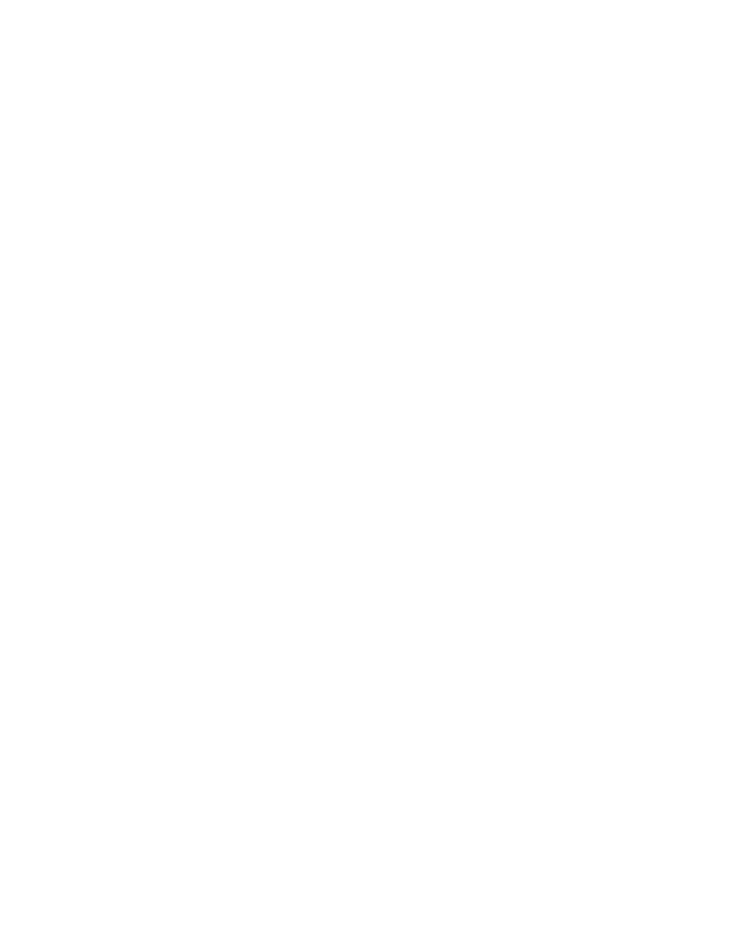
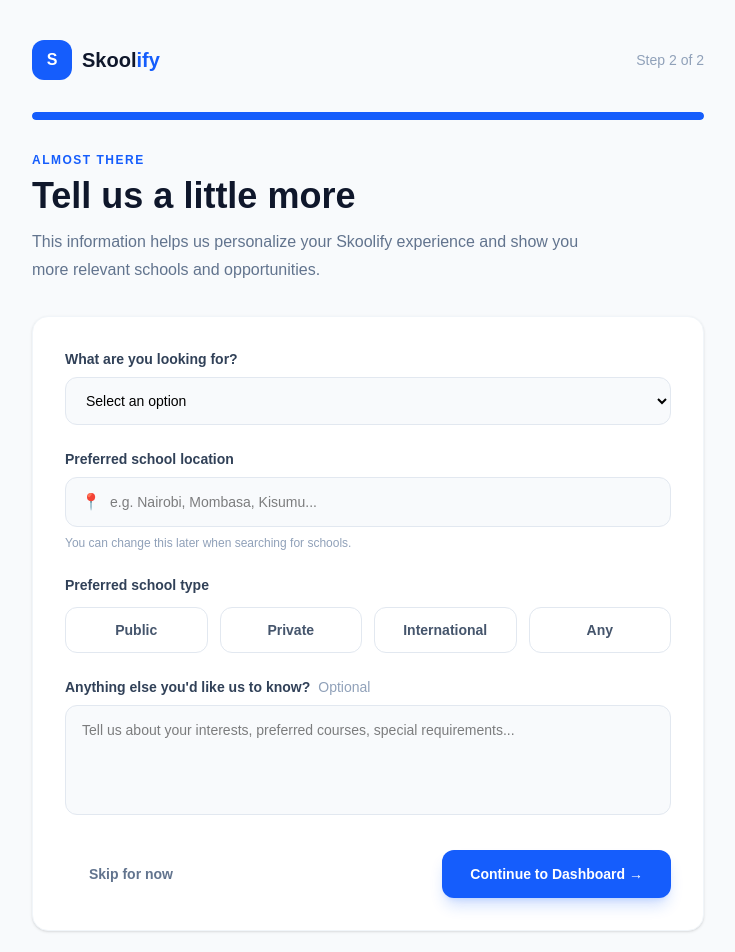
Before and after one commit to venusnamsya/Skoolify, a React (Vite) app: page /onboarding/additional in a window 1280 px wide. Before the commit this address had no page. Shown: the top 952 px of the page, without its empty margins (272-1007 px from the left). Before the commit the page ends 800 px from the top, so only its background shows below. Built offline with nearby package versions, Linux system fonts and the light colour scheme.

Commit message:
Additional information page creation

```diff
--- a/src/App.jsx
+++ b/src/App.jsx
@@ -4,6 +4,7 @@
 import Login from "./Pages/Public/Login";
 import Register from "./Pages/Public/Register";
 import RequiredInfo from "./Pages/Onboarding/RequiredInfo";
+import AdditionalInformation from "./Pages/Onboarding/AdditionalInformation";
 
 function App() {
   return (
@@ -19,6 +20,10 @@
           path="/onboarding/required"
           element={<RequiredInfo />}
         />
+        <Route
+        path="onboarding/additional"
+        element={<AdditionalInformation/>}
+        />
       </Routes>
     </BrowserRouter>
   );
--- a/src/Pages/Onboarding/AdditionalInformation.jsx
+++ b/src/Pages/Onboarding/AdditionalInformation.jsx
@@ -0,0 +1,220 @@
+import { useState } from "react";
+import { useNavigate } from "react-router-dom";
+
+function AdditionalInfo() {
+  const navigate = useNavigate();
+
+  const [formData, setFormData] = useState({
+    schoolLevel: "",
+    preferredLocation: "",
+    schoolType: "",
+    interests: "",
+  });
+
+  const handleChange = (e) => {
+    setFormData({
+      ...formData,
+      [e.target.name]: e.target.value,
+    });
+  };
+
+  const handleSubmit = (e) => {
+    e.preventDefault();
+
+    // Prototype: save information temporarily
+    localStorage.setItem(
+      "skoolifyProfile",
+      JSON.stringify(formData)
+    );
+
+    navigate("/dashboard");
+  };
+
+  const handleSkip = () => {
+    navigate("/dashboard");
+  };
+
+  return (
+    <div className="min-h-screen bg-slate-50 px-6 py-10">
+
+      {/* HEADER */}
+      <div className="mx-auto max-w-2xl">
+
+        <div className="mb-8 flex items-center justify-between">
+          <div className="flex items-center gap-2.5">
+            <div className="flex h-10 w-10 items-center justify-center rounded-xl bg-blue-600 font-bold text-white">
+              S
+            </div>
+
+            <span className="text-xl font-extrabold text-slate-900">
+              Skool<span className="text-blue-600">ify</span>
+            </span>
+          </div>
+
+          <span className="text-sm text-slate-400">
+            Step 2 of 2
+          </span>
+        </div>
+
+        {/* PROGRESS */}
+        <div className="mb-8 h-2 overflow-hidden rounded-full bg-slate-200">
+          <div className="h-full w-full rounded-full bg-blue-600" />
+        </div>
+
+        {/* HEADING */}
+        <div className="mb-8">
+          <p className="text-xs font-extrabold tracking-[1.5px] text-blue-600">
+            ALMOST THERE
+          </p>
+
+          <h1 className="mt-2 text-3xl font-extrabold text-slate-900 sm:text-4xl">
+            Tell us a little more
+          </h1>
+
+          <p className="mt-3 max-w-xl leading-7 text-slate-500">
+            This information helps us personalize your Skoolify
+            experience and show you more relevant schools and
+            opportunities.
+          </p>
+        </div>
+
+        {/* FORM CARD */}
+        <form
+          onSubmit={handleSubmit}
+          className="rounded-2xl border border-slate-100 bg-white p-6 shadow-sm sm:p-8"
+        >
+
+          {/* SCHOOL LEVEL */}
+          <div className="mb-6">
+            <label className="mb-2 block text-sm font-semibold text-slate-700">
+              What are you looking for?
+            </label>
+
+            <select
+              name="schoolLevel"
+              value={formData.schoolLevel}
+              onChange={handleChange}
+              className="w-full rounded-xl border border-slate-200 bg-slate-50 px-4 py-3.5 text-sm outline-none transition focus:border-blue-500 focus:bg-white focus:ring-2 focus:ring-blue-100"
+            >
+              <option value="">Select an option</option>
+              <option value="primary">Primary School</option>
+              <option value="secondary">Secondary School</option>
+              <option value="college">College</option>
+              <option value="university">University</option>
+              <option value="job">School Job Opportunity</option>
+            </select>
+          </div>
+
+          {/* LOCATION */}
+          <div className="mb-6">
+            <label className="mb-2 block text-sm font-semibold text-slate-700">
+              Preferred school location
+            </label>
+
+            <div className="relative">
+              <span className="absolute left-4 top-1/2 -translate-y-1/2">
+                📍
+              </span>
+
+              <input
+                type="text"
+                name="preferredLocation"
+                value={formData.preferredLocation}
+                onChange={handleChange}
+                placeholder="e.g. Nairobi, Mombasa, Kisumu..."
+                className="w-full rounded-xl border border-slate-200 bg-slate-50 py-3.5 pl-11 pr-4 text-sm outline-none transition focus:border-blue-500 focus:bg-white focus:ring-2 focus:ring-blue-100"
+              />
+            </div>
+
+            <p className="mt-2 text-xs text-slate-400">
+              You can change this later when searching for schools.
+            </p>
+          </div>
+
+          {/* SCHOOL TYPE */}
+          <div className="mb-6">
+            <label className="mb-3 block text-sm font-semibold text-slate-700">
+              Preferred school type
+            </label>
+
+            <div className="grid grid-cols-2 gap-3 sm:grid-cols-4">
+
+              {[
+                "Public",
+                "Private",
+                "International",
+                "Any",
+              ].map((type) => (
+                <button
+                  key={type}
+                  type="button"
+                  onClick={() =>
+                    setFormData({
+                      ...formData,
+                      schoolType: type,
+                    })
+                  }
+                  className={`rounded-xl border px-3 py-3 text-sm font-semibold transition ${
+                    formData.schoolType === type
+                      ? "border-blue-600 bg-blue-50 text-blue-600 ring-1 ring-blue-600"
+                      : "border-slate-200 bg-white text-slate-600 hover:border-blue-200"
+                  }`}
+                >
+                  {type}
+                </button>
+              ))}
+
+            </div>
+          </div>
+
+          {/* INTERESTS */}
+          <div className="mb-7">
+            <label className="mb-2 block text-sm font-semibold text-slate-700">
+              Anything else you'd like us to know?
+              <span className="ml-2 font-normal text-slate-400">
+                Optional
+              </span>
+            </label>
+
+            <textarea
+              name="interests"
+              value={formData.interests}
+              onChange={handleChange}
+              rows="4"
+              placeholder="Tell us about your interests, preferred courses, special requirements..."
+              className="w-full resize-none rounded-xl border border-slate-200 bg-slate-50 px-4 py-3.5 text-sm outline-none transition focus:border-blue-500 focus:bg-white focus:ring-2 focus:ring-blue-100"
+            />
+          </div>
+
+          {/* BUTTONS */}
+          <div className="flex flex-col-reverse gap-3 sm:flex-row sm:justify-between">
+
+            <button
+              type="button"
+              onClick={handleSkip}
+              className="rounded-xl px-6 py-3.5 text-sm font-semibold text-slate-500 transition hover:bg-slate-50 hover:text-slate-700"
+            >
+              Skip for now
+            </button>
+
+            <button
+              type="submit"
+              className="rounded-xl bg-blue-600 px-7 py-3.5 text-sm font-bold text-white shadow-lg shadow-blue-600/20 transition hover:-translate-y-0.5 hover:bg-blue-700"
+            >
+              Continue to Dashboard →
+            </button>
+
+          </div>
+        </form>
+
+        {/* FOOTER NOTE */}
+        <p className="mt-6 text-center text-xs text-slate-400">
+          You can update these preferences anytime from your profile.
+        </p>
+
+      </div>
+    </div>
+  );
+}
+
+export default AdditionalInfo;
```
